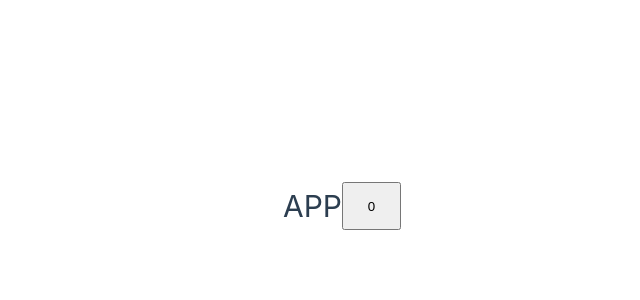
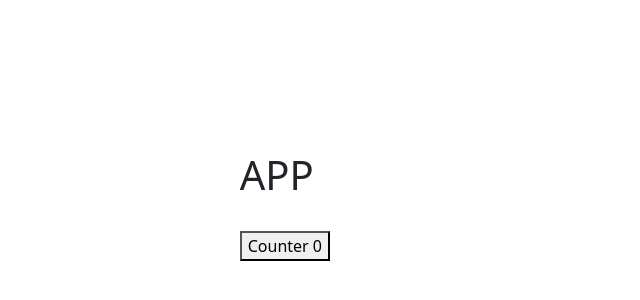
Before and after one commit to LESerrB/CursoVUE, a Vue app: page / in a window 1280 px wide. Shown: the part 194-494 px from the top of the page, without its empty margins (298-938 px from the left). Built offline with nearby package versions, Linux system fonts and the light colour scheme.

Commit message:
Uso de container y bootstrap

```diff
--- a/package.json
+++ b/package.json
@@ -7,6 +7,7 @@
     "preview": "vite preview --port 4173"
   },
   "dependencies": {
+    "bootstrap": "^5.2.2",
     "vue": "^3.2.38"
   },
   "devDependencies": {
--- a/src/App.vue
+++ b/src/App.vue
@@ -1,24 +1,14 @@
-<script>
-  import{ref} from "vue";
-
-  export default{
-    data(){
-      return{
-        counter: 0,
-      };
-    },
-
-    methods: {
-      increment(){
-        this.counter++
-      },
-    },
-  };
+<script setup>
+import ButtonCounter from './components/ButtonCounter.vue';
 </script>
 
 <template>
-  <h1>APP</h1>
-  <button @click="increment">{{counter}}</button>
+  <div class="container">
+    <h1>APP</h1>
+
+    <br>
+    <ButtonCounter></ButtonCounter>
+  </div>
 </template>
 
 <style>
--- a/src/components/ButtonCounter.vue
+++ b/src/components/ButtonCounter.vue
@@ -0,0 +1,10 @@
+<script setup>
+import{ref} from 'vue';
+
+const counter = ref(0)
+const increment = () => counter.value++
+</script>
+
+<template>
+    <button @click="increment">Counter {{counter}}</button>
+</template>
--- a/src/main.js
+++ b/src/main.js
@@ -2,5 +2,6 @@
 import App from './App.vue'
 
 import './assets/main.css'
+import 'bootstrap/dist/css/bootstrap.min.css';
 
 createApp(App).mount('#app')
```
Also changed, not shown: 1 other file (tests, documents, lock files or other folders).
